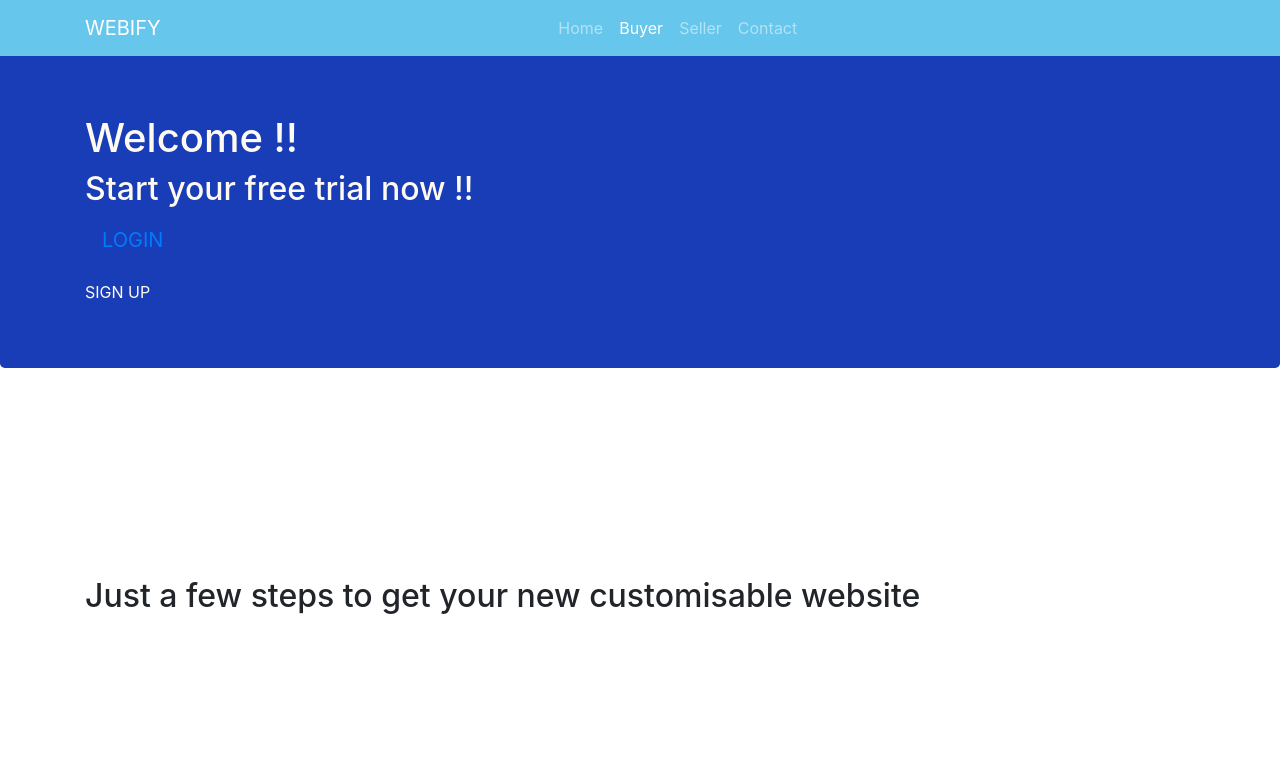
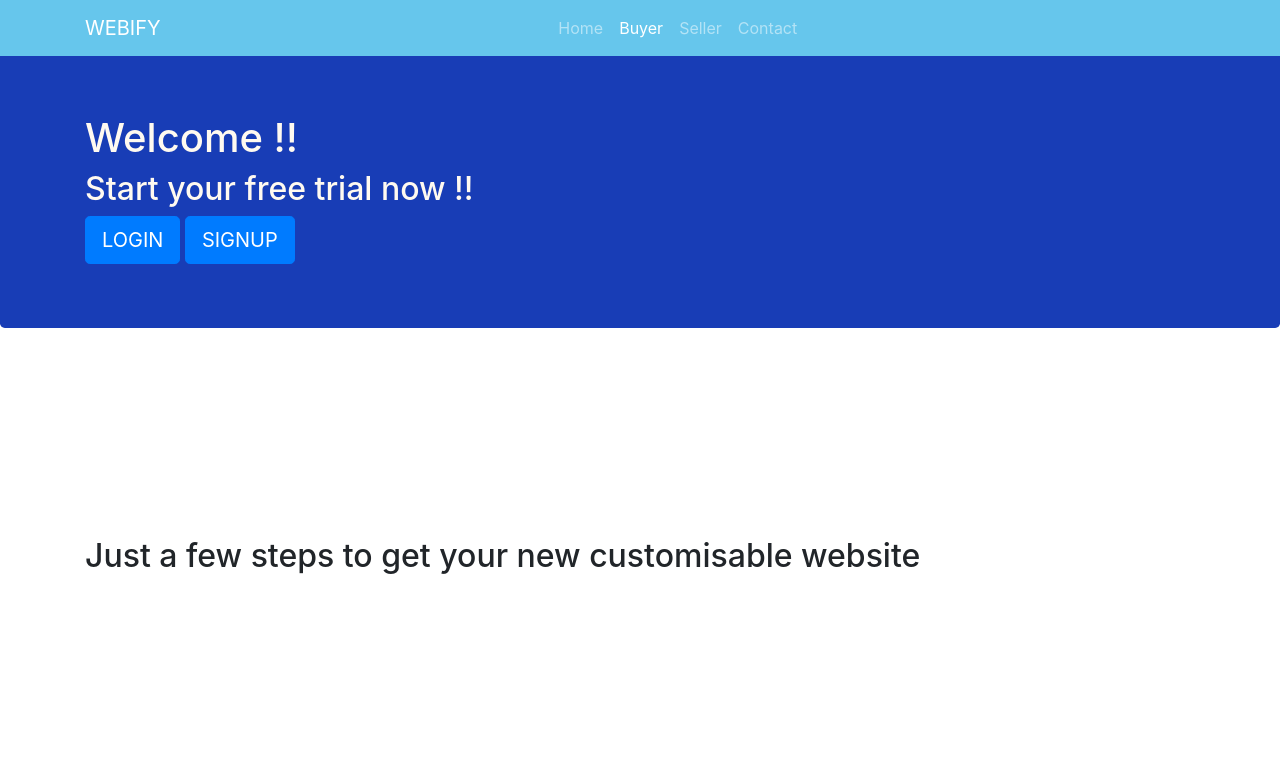
Before and after one commit to sudipa27/Devjam, a website: page buyer.html in a window 1280 px wide. Shown: the top 757 px of the page. Drawn offline with nearby package versions, Linux system fonts and the light colour scheme.

Commit message:
initial commit

```diff
--- a/buyer.html
+++ b/buyer.html
@@ -39,8 +39,8 @@
                 <div class="col-12 col-sm-6">
                     <h1>Welcome !!</h1>
                     <h2>Start your free trial now !!</h2>
-                    <button type="button" class="btn btn-link btn-lg" href="#login">LOGIN</button>
-                    <a class="nav-link" href="#signup"></a>SIGN UP</button>
+                    <button type="button" class="btn btn-primary btn-lg" href="#login">LOGIN</button>
+                    <button type="button" class="btn btn-primary btn-lg" href="#signup">SIGNUP</button>
                 </div>
             </div>
         </div>
```
